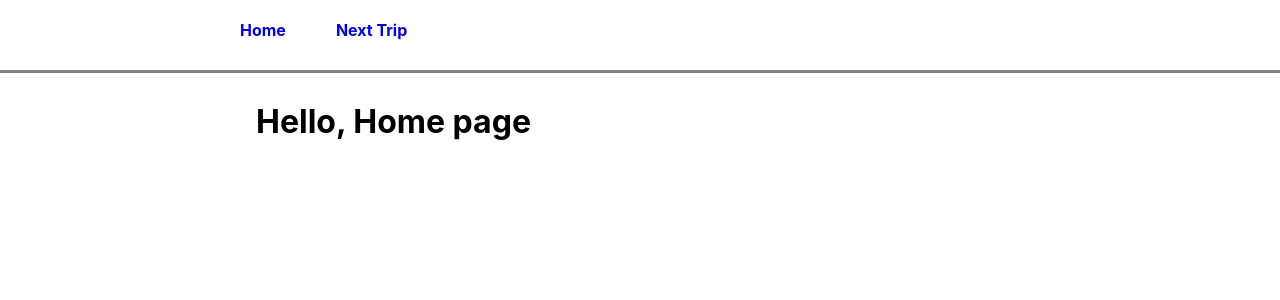
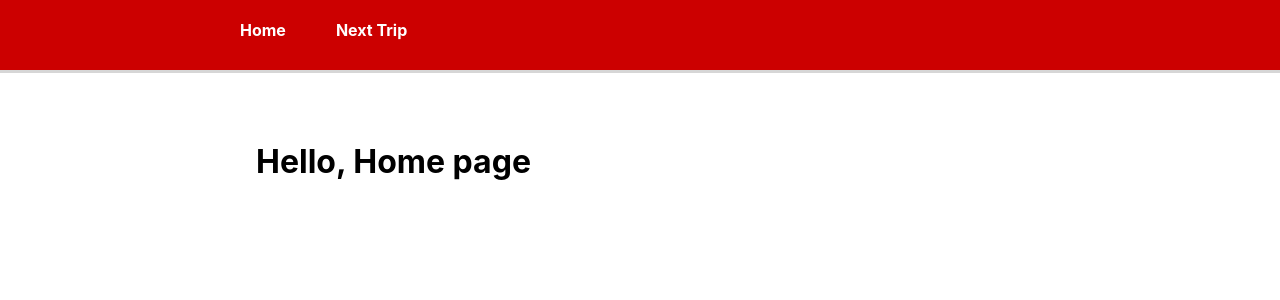
Before and after one commit to azuldev1/next-trip-app, a React (Create React App) app: page / in a window 1280 px wide. Shown: the top 300 px of the page. Built offline with nearby package versions, Linux system fonts and the light colour scheme.

Commit message:
small changes to colors

```diff
--- a/package.json
+++ b/package.json
@@ -7,7 +7,6 @@
     "@testing-library/react": "^11.1.0",
     "@testing-library/user-event": "^12.1.10",
     "axios": "^0.21.1",
-    "gh-pages": "^3.2.3",
     "react": "^17.0.2",
     "react-dom": "^17.0.2",
     "react-router-dom": "^5.2.0",
@@ -20,7 +19,7 @@
     "build": "react-scripts build",
     "test": "react-scripts test",
     "eject": "react-scripts eject",
-    "predeploy": "yarn run build",
+    "predeploy": "yarn run build"
   },
   "eslintConfig": {
     "extends": [
--- a/src/Main.css
+++ b/src/Main.css
@@ -11,7 +11,8 @@
 }
 .header-wrapper{
   padding: 10px 0 20px;
-  border-bottom: 3px solid gray;
+  background-color: rgb(204, 0, 0);
+  border-bottom: 3px solid rgb(214, 214, 214);
 }
 header{
   max-width: 900px;
@@ -24,6 +25,11 @@ header a{
   text-decoration: none;
   font-size: 16px;
   font-weight: bold;
+  color: rgb(255, 255, 255);
+}
+
+header a:hover{
+  text-decoration: underline;
 }
 
 .nextTripContainer{
@@ -33,13 +39,6 @@ header a{
 
 .content-wrapper{
   max-width: 800px;
-  padding: .5em 1em;
+  padding: 3em 1em;
   margin: auto;
 }
-
-
-
-
-
-
-/* next trip page */
--- a/src/components/ListUI.js
+++ b/src/components/ListUI.js
@@ -1,4 +1,4 @@
-import styled, { css } from 'styled-components'
+import styled from 'styled-components'
 
 const ListContainer = styled.div`
  display: grid;
@@ -7,12 +7,6 @@ const ListContainer = styled.div`
  border-radius: 6px;
  box-shadow: 0 3px 10px rgb(0 0 0 / 0.2);
  margin-top: 45px;
-`
-const ListTitle = styled.div`
- font-size: 1.9em;
- padding: .5em;
- text-align: center;
- border-top: 1px solid #dfdfdf;
 `
 const ListHeader = styled.div`
  font-size: 1.6em;
--- a/src/components/SelectBits.js
+++ b/src/components/SelectBits.js
@@ -1,4 +1,4 @@
-import styled, { css } from 'styled-components'
+import styled from 'styled-components'
 
 const FormGroupBit = styled.div`
     display: grid;
@@ -19,7 +19,7 @@ const SelectBit = styled.select`
     min-width: 15ch;
     max-width: 40ch;
     min-height: 5ch;
-    box-shadow: 0px 0px 2px blue;
+    box-shadow: 0px 0px 2px #696969;
     border: none;
     border-radius: 0.25em;
     padding: 0.25em 0.5em;
@@ -27,10 +27,9 @@ const SelectBit = styled.select`
     cursor: pointer;
     line-height: 1.1;
     background-color: #fff;
-    background-image: linear-gradient(to top, #f9f9f9, #fff 33%);
     &:focus {
         outline: none;
-        box-shadow: 0px 0px 2px red;
+        box-shadow: 0px 0px 2px #77b5fe;
     }
     @media (max-width: 780px) {
         grid-template-columns: 1fr;
--- a/src/pages/NextTrip.js
+++ b/src/pages/NextTrip.js
@@ -63,12 +63,11 @@ function TripForm() {
       setTripTitle(routeInfo.route_label + " : " + directionInfo.direction_name)
     }
     if (form.selectedRoute && form.selectedDirection) getListTitle(form.selectedRoute, form.selectedDirection)
-  }, [form]);
+  }, [form, direction, routeByAgency]);
 
   const handleInput = (e) => {
     const { name, value } = e.target
-
-    if (name === "selectedRoute" && !value) {
+    if ( (name === "selectedRoute" && value !== '') || (name === "selectedRoute" && form.selectedRoute !== value)) {
       setForm(
         {
           ...form,
@@ -114,14 +113,9 @@ function TripForm() {
         </FormGroupBit>
       </form>
       </div>
-
       {
-
-        form.selectedRoute && form.selectedDirection ?
-        <ListUI header={tripTitle} itemList={stopInfo}/> : ''
-
+        form.selectedDirection && form.selectedRoute ?  <ListUI header={tripTitle} itemList={stopInfo}/> : ''
       }
-
     </div>
   )
 }
```
Also changed, not shown: 2 other files (tests, documents, lock files or other folders).
